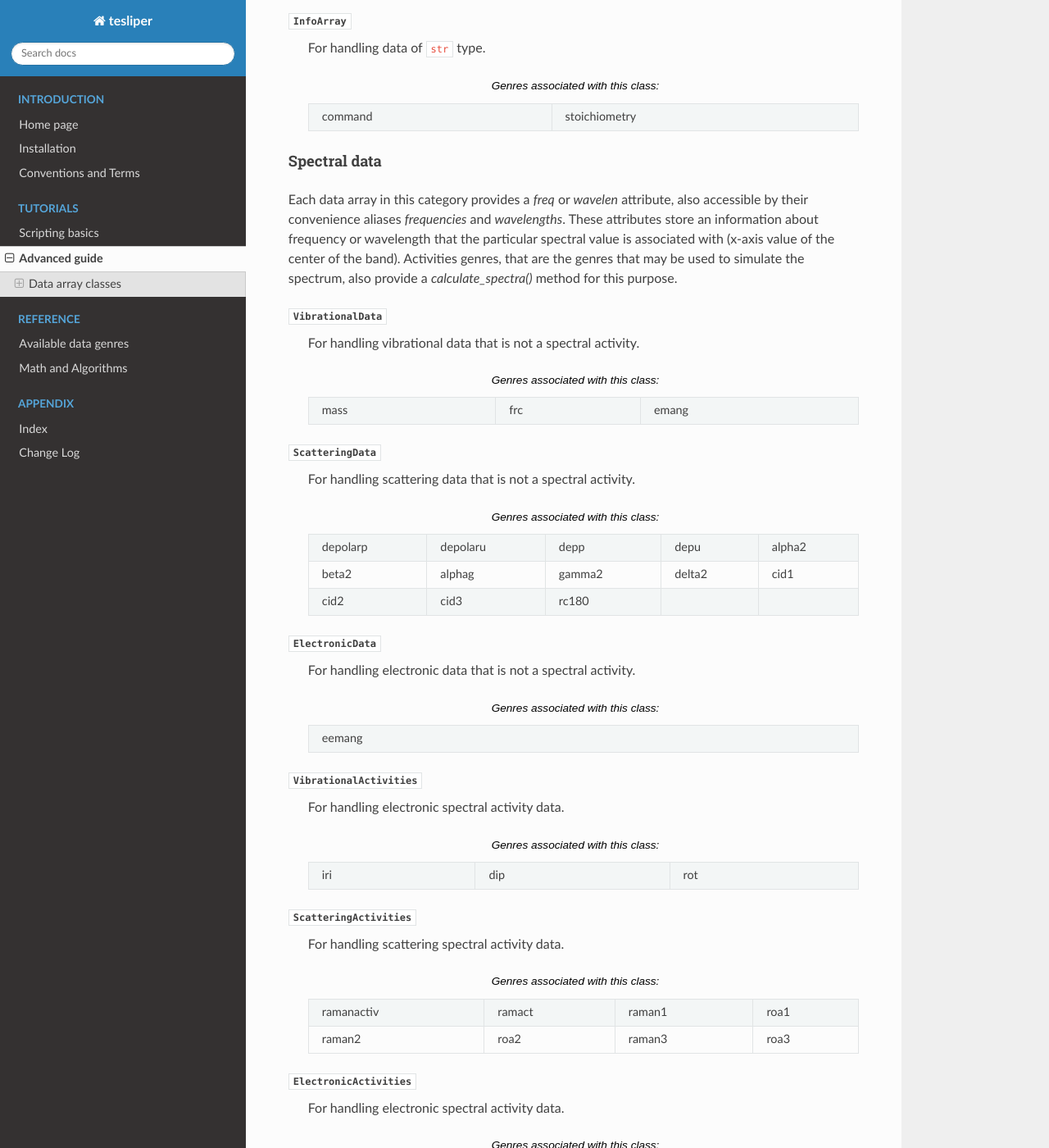
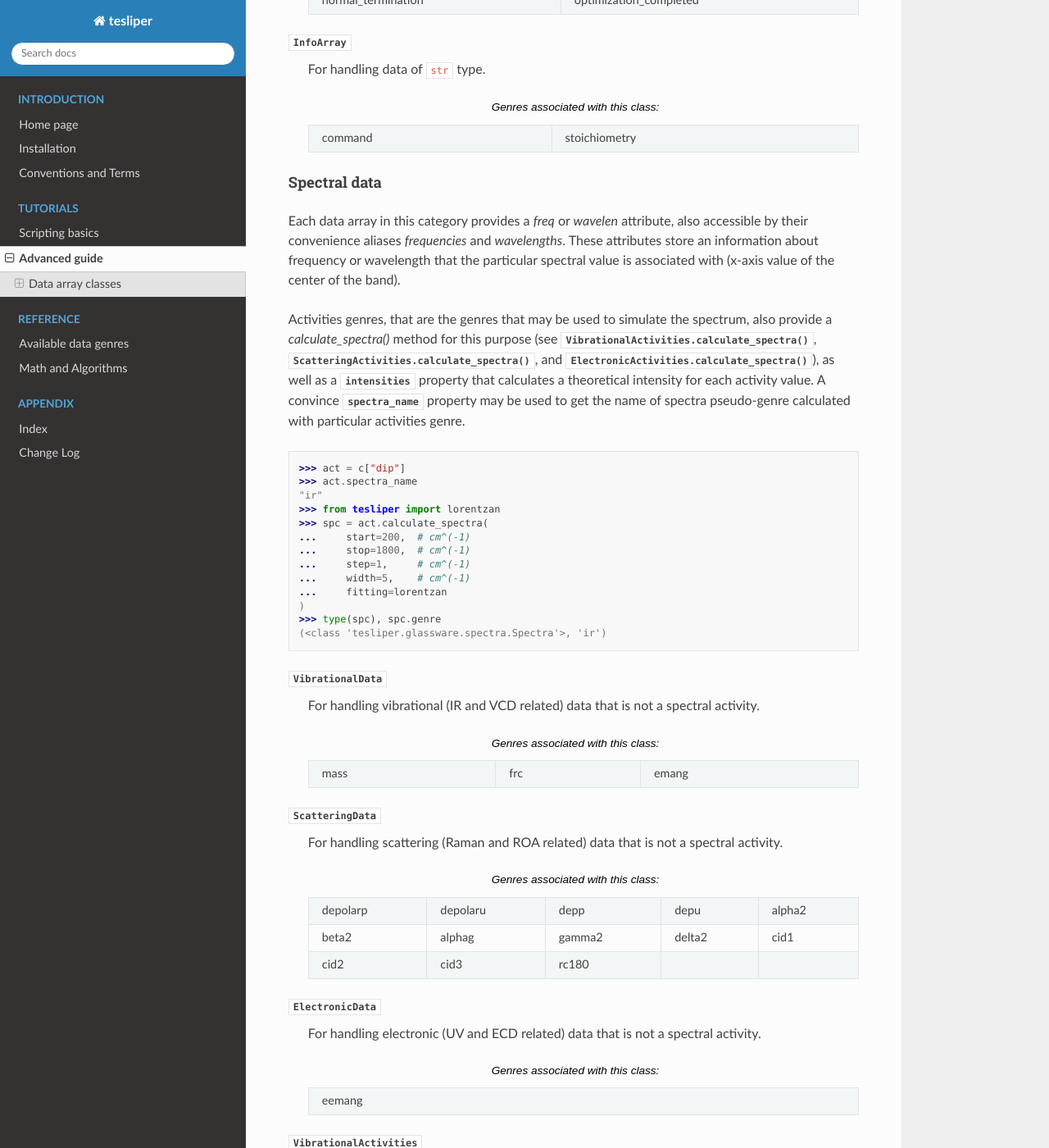
Before and after one commit to mishioo/tesliper, a Sphinx documentation site: the page built from docs/source/advanced.rst, in a window 1280 px wide and 1400 px high, scrolled down 4199 px. Shown: the whole window at 82% size. Built offline with Sphinx 7.4.7 and the Read the Docs theme 2.0.0, drawn with Linux system fonts in a browser that asks for light colours; pages that are not in the unit, such as notebooks, are missing from menus; some of the changed text lies outside the part shown.

Commit message:
Supplemented data arrays description.

```diff
--- a/docs/source/advanced.rst
+++ b/docs/source/advanced.rst
@@ -174,14 +174,16 @@ Available data arrays
 Data arrays provided by ``tesliper`` are listed below in categories, along with a short
 description and with a list of data genres that are associated with a particular data
 array class. More information about a ``DataArray``-like class of interest may be learn
-in the :mod:`API reference <tesliper.glassware.arrays>`
+in the :mod:`API reference <tesliper.glassware.arrays>`.
 
 
 Generic types
 """""""""""""
 
-Simple data arrays, that hold an information of particular data type. They do not
-provide any functionality beside initial data validation.
+Simple data arrays, that hold a data of particular type. They do not provide any
+functionality beside initial data validation. They are used by ``tesliper`` for
+segregation of simple data an as a base classes for other data arrays (concerns mostly
+:class:`.FloatArray`).
 
 :class:`.IntegerArray`
     For handling data of ``int`` type.
@@ -228,11 +230,35 @@ Each data array in this category provides a *freq* or *wavelen* attribute, also
 accessible by their convenience aliases *frequencies* and *wavelengths*. These
 attributes store an information about frequency or wavelength that the particular
 spectral value is associated with (x-axis value of the center of the band).
-Activities genres, that are the genres that may be used to simulate the spectrum,
-also provide a *calculate_spectra()* method for this purpose.
+
+Activities genres, that are the genres that may be used to simulate the spectrum, also
+provide a *calculate_spectra()* method for this purpose (see
+:meth:`.VibrationalActivities.calculate_spectra`,
+:meth:`.ScatteringActivities.calculate_spectra`, and
+:meth:`.ElectronicActivities.calculate_spectra`), as well as a
+:attr:`~.SpectralActivities.intensities` property that calculates a theoretical
+intensity for each activity value. A convince :attr:`~.SpectralActivities.spectra_name`
+property may be used to get the name of spectra pseudo-genre calculated with particular
+activities genre.
+
+.. code-block:: python
+
+    >>> act = c["dip"]
+    >>> act.spectra_name
+    "ir"
+    >>> from tesliper import lorentzan
+    >>> spc = act.calculate_spectra(
+    ...     start=200,  # cm^(-1)
+    ...     stop=1800,  # cm^(-1)
+    ...     step=1,     # cm^(-1)
+    ...     width=5,    # cm^(-1)
+    ...     fitting=lorentzan
+    )
+    >>> type(spc), spc.genre
+    (<class 'tesliper.glassware.spectra.Spectra'>, 'ir')
 
 :class:`.VibrationalData`
-    For handling vibrational data that is not a spectral activity.
+    For handling vibrational (IR and VCD related) data that is not a spectral activity.
 
     .. list-table:: Genres associated with this class:
         :width: 100%
@@ -242,7 +268,7 @@ also provide a *calculate_spectra()* method for this purpose.
           - emang
 
 :class:`.ScatteringData`
-    For handling scattering data that is not a spectral activity.
+    For handling scattering (Raman and ROA related) data that is not a spectral activity.
 
     .. list-table:: Genres associated with this class:
         :width: 100%
@@ -264,7 +290,7 @@ also provide a *calculate_spectra()* method for this purpose.
           -
 
 :class:`.ElectronicData`
-    For handling electronic data that is not a spectral activity.
+    For handling electronic (UV and ECD related) data that is not a spectral activity.
 
     .. list-table:: Genres associated with this class:
         :width: 100%
@@ -272,7 +298,7 @@ also provide a *calculate_spectra()* method for this purpose.
         * - eemang
 
 :class:`.VibrationalActivities`
-    For handling electronic spectral activity data.
+    For handling vibrational (IR and VCD related) spectral activity data.
 
     .. list-table:: Genres associated with this class:
         :width: 100%
@@ -282,7 +308,7 @@ also provide a *calculate_spectra()* method for this purpose.
           - rot
 
 :class:`.ScatteringActivities`
-    For handling scattering spectral activity data.
+    For handling scattering (Raman and ROA related) spectral activity data.
 
     .. list-table:: Genres associated with this class:
         :width: 100%
@@ -297,7 +323,7 @@ also provide a *calculate_spectra()* method for this purpose.
           - roa3
 
 :class:`.ElectronicActivities`
-    For handling electronic spectral activity data.
+    For handling electronic (UV and ECD related) spectral activity data.
 
     .. list-table:: Genres associated with this class:
         :width: 100%
@@ -320,7 +346,20 @@ Other data arrays
 :class:`.Bands`
     Special kind of data array for band values, to which spectral data or activities
     correspond. Provides an easy way to convert values between their different
-    representations: frequency, wavelength, and excitation energy.
+    representations: frequency, wavelength, and excitation energy. Also allows to easily
+    locate conformers with imaginary frequencies.
+
+    .. code-block:: python
+
+        >>> arr = Bands(
+        ...     genre="freq",
+        ...     filenames=["one", "two", "three"],
+        ...     values=[[-15, -10, 105], [30, 123, 202], [-100, 12, 165]]
+        ... )
+        >>> arr.imaginary
+        array([2, 0, 1])
+        >>> arr.find_imaginary()
+        {'one': 2, 'three': 1}
 
     .. list-table:: Genres associated with this class:
         :width: 100%
@@ -333,6 +372,18 @@ Other data arrays
     For handling data about the energy of conformers. Provides an easy way of
     calculating Boltzmann distribution-based population of conformers *via* a
     :attr:`~.Energies.populations` property.
+
+    .. code-block:: python
+
+        >>> arr = Energies(
+        ...     genre="gib",
+        ...     filenames=["one", "two", "three"],
+        ...     values=[-123.505977, -123.505424, -123.506271]
+        ... )
+        >>> arr.deltas  # difference from lowest energy in kcal/mol
+        array([0.18448779, 0.53150055, 0.        ])
+        >>> arr.populations
+        array([0.34222796, 0.19052561, 0.46724643])
 
     .. list-table:: Genres associated with this class:
         :width: 100%
@@ -355,6 +406,10 @@ Other data arrays
     max_transitions), where 'max_transitions' is a highest number of transitions
     contributing to single band across all bands of all conformers.
 
+    Allows to easily calculate contribution of each transition using
+    :attr:`~.Transitions.contribution` and to find which transition contributes the most
+    to the particular transition with :attr:`~.Transitions.highest_contribution`.
+
     .. list-table:: Genres associated with this class:
         :width: 100%
 
```
